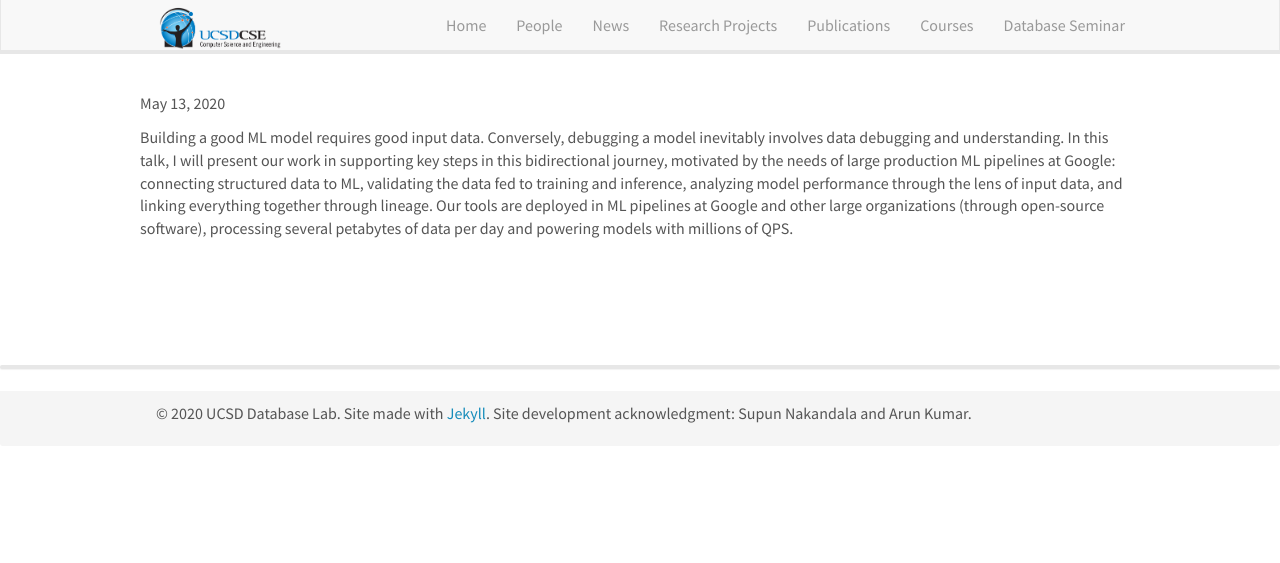
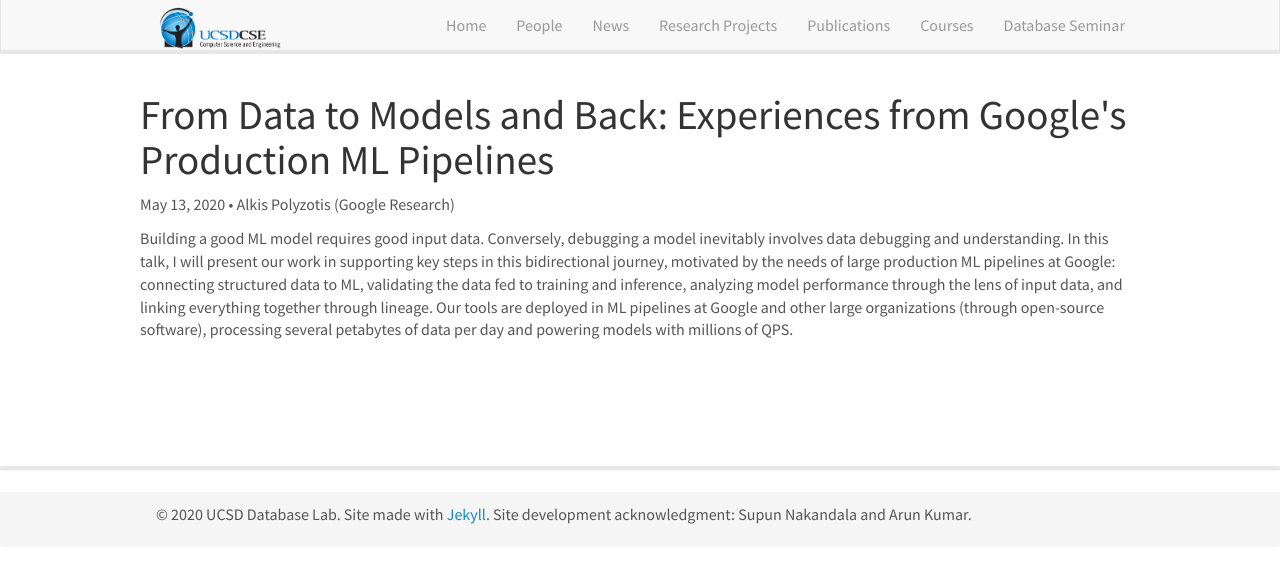
Before and after one commit to dbucsd/dbucsd.github.io, a Jekyll site: the page built from _posts/2020-05-13-google.markdown, in a window 1280 px wide. Shown: the top 563 px of the page. Built offline with Jekyll 4.4.1, drawn with Linux system fonts in a browser that asks for light colours; nearby versions of some CDN libraries; our own code applies the rules of GitHub Pages for plain Markdown files.

Commit message:
Update 2020-05-13-google.markdown

```diff
--- a/_posts/2020-05-13-google.markdown
+++ b/_posts/2020-05-13-google.markdown
@@ -1,6 +1,6 @@
 ---
 layout: post
-title:  From Data to Models and Back: Experiences from Google's Production ML Pipelines
+title:  "From Data to Models and Back: Experiences from Google's Production ML Pipelines"
 date:   2020-05-13
 author: Alkis Polyzotis (Google Research)
 ---
```
